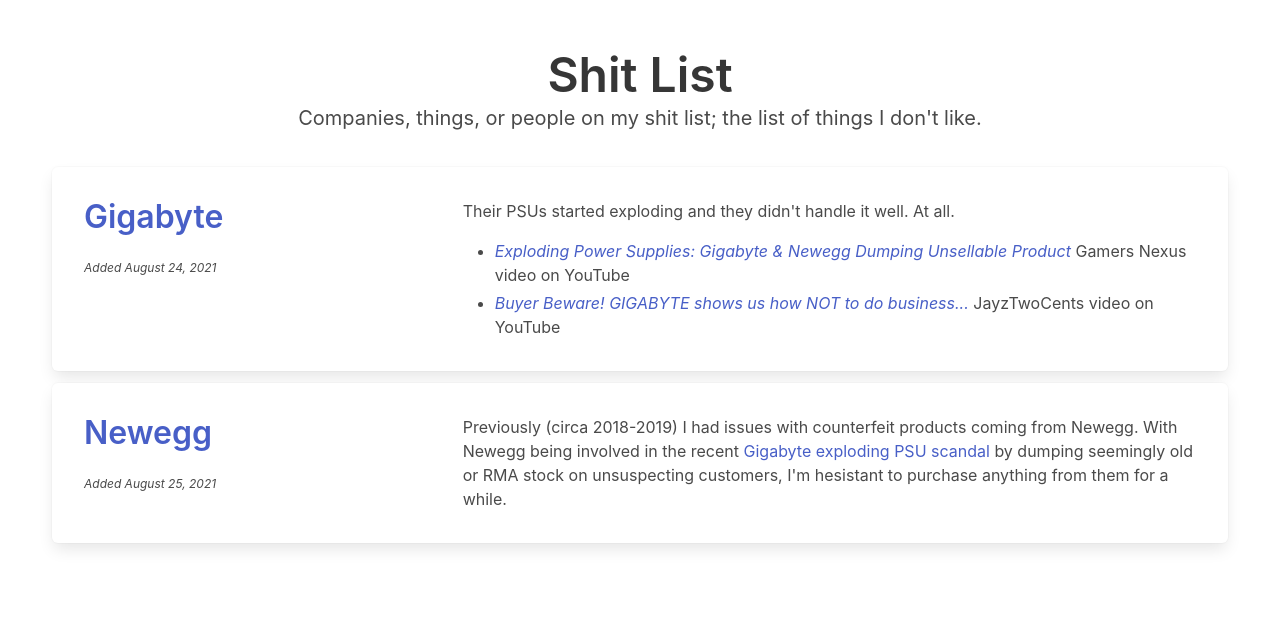
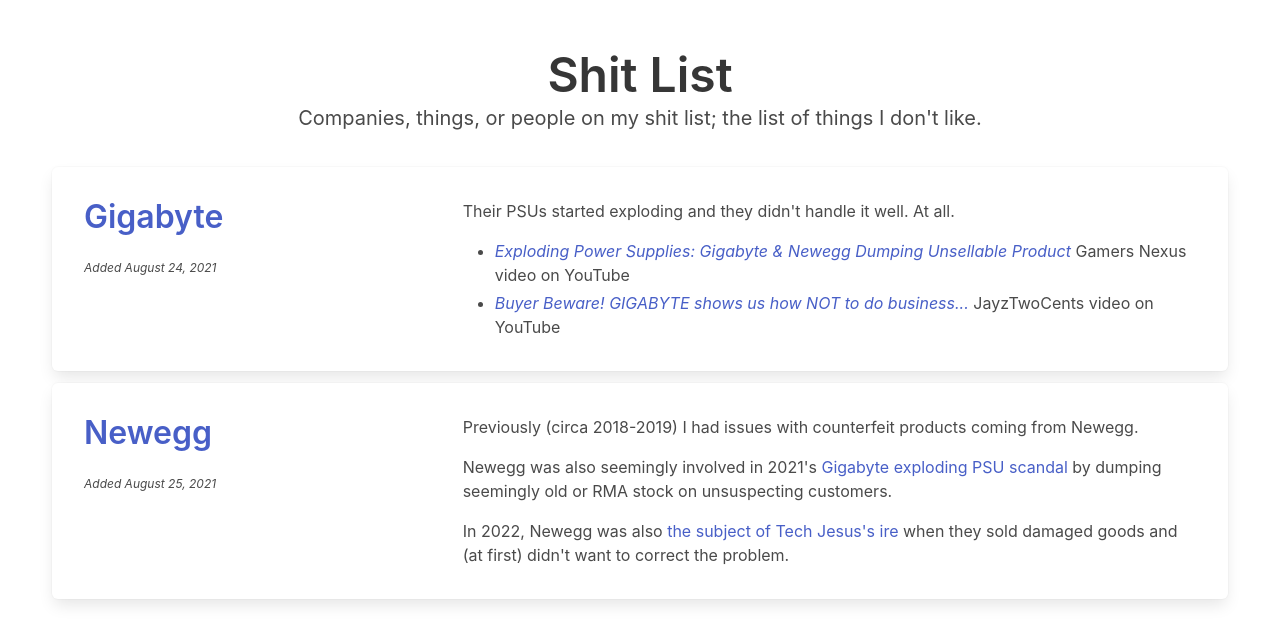
Before and after one commit to sapslaj/shitlist, an Eleventy site: page index.njk in a window 1280 px wide. Built offline with nearby package versions, Linux system fonts and the light colour scheme; Eleventy itself is replaced by a stand-in of ours; files that its build step writes are made by us from their sources.

Commit message:
Update Newegg

```diff
--- a/things/newegg.md
+++ b/things/newegg.md
@@ -3,4 +3,8 @@
 added_on: 2021-08-25
 ---
 
-Previously (circa 2018-2019) I had issues with counterfeit products coming from Newegg. With Newegg being involved in the recent [Gigabyte exploding PSU scandal](#gigabyte) by dumping seemingly old or RMA stock on unsuspecting customers, I'm hesistant to purchase anything from them for a while.
+Previously (circa 2018-2019) I had issues with counterfeit products coming from Newegg.
+
+Newegg was also seemingly involved in 2021's [Gigabyte exploding PSU scandal](#gigabyte) by dumping seemingly old or RMA stock on unsuspecting customers.
+
+In 2022, Newegg was also [the subject of Tech Jesus's ire](https://www.youtube.com/watch?v=CL-eB_Bv5Ik) when they sold damaged goods and (at first) didn't want to correct the problem.
```
